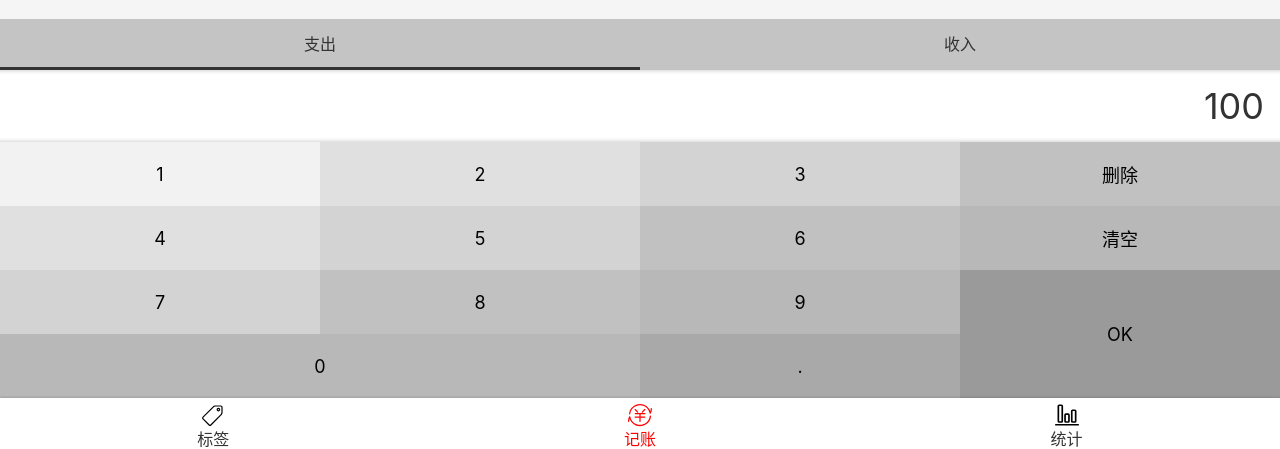
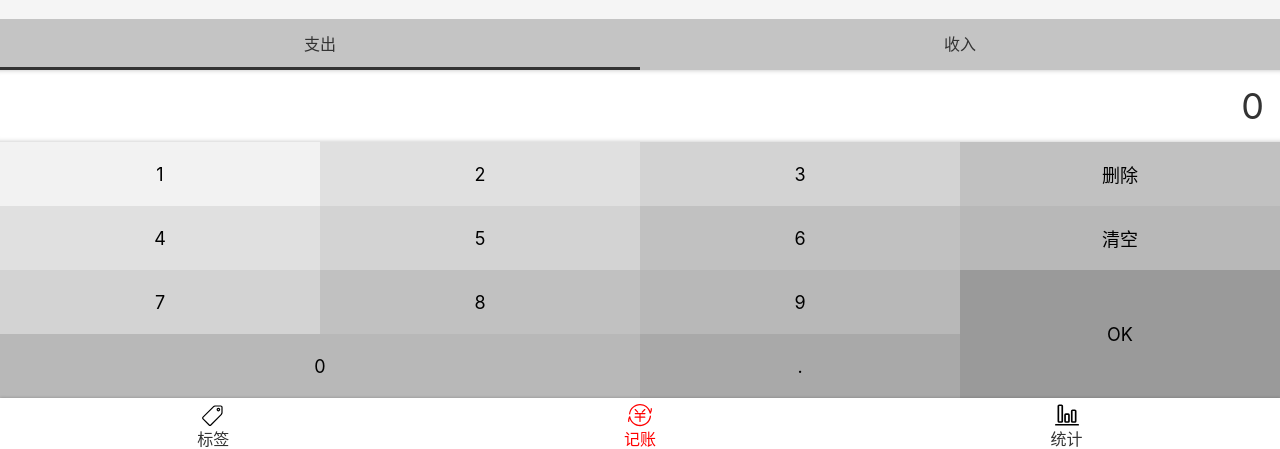
Before and after one commit to Crescent-zxy/MiaoMiao-Accounting, a React app: page /#/money in a window 1280 px wide. Shown: the part 344-793 px from the top of the page. Built offline with nearby package versions, Linux system fonts and the light colour scheme.

Commit message:
NumberPadSection 事件委托

```diff
--- a/src/views/Money.tsx
+++ b/src/views/Money.tsx
@@ -14,31 +14,8 @@ const Money = () => (
   <MoneyLayout>
     <TagSection />
     <NoteSection />
-    <CategorySection>
-      <ul>
-        <li className="selected">支出</li>
-        <li>收入</li>
-      </ul>
-    </CategorySection>
-    <NumberPadSection>
-      <div className="output">100</div>
-      <div className="pad clearfix">
-        <button>1</button>
-        <button>2</button>
-        <button>3</button>
-        <button>删除</button>
-        <button>4</button>
-        <button>5</button>
-        <button>6</button>
-        <button>清空</button>
-        <button>7</button>
-        <button>8</button>
-        <button>9</button>
-        <button className="ok">OK</button>
-        <button className="zero">0</button>
-        <button>.</button>
-      </div>
-    </NumberPadSection>
+    <CategorySection />
+    <NumberPadSection />
   </MoneyLayout>
 );
 
--- a/src/views/money/NoteSection.tsx
+++ b/src/views/money/NoteSection.tsx
@@ -22,11 +22,11 @@ const Wrapper = styled.section`
 `;
 
 const NoteSection: React.FC = () => {
-  // const [note, setNote] = useState<string>("");
+  const [, setNote] = useState<string>("");
   const refInput = useRef<HTMLInputElement>(null);
   const onBlur = () => {
     if (refInput.current) {
-      // setNote(refInput.current.value);
+      setNote(refInput.current.value);
       console.log(refInput.current.value);
     }
   };
--- a/src/views/money/NumberPadSection.tsx
+++ b/src/views/money/NumberPadSection.tsx
@@ -1,6 +1,7 @@
+import { useState } from "react";
 import styled from "styled-components";
 
-const NumberPadSection = styled.section`
+const Wrapper = styled.section`
   /* display: flex;
   flex-direction: column; */
   > .output {
@@ -57,4 +58,68 @@ const NumberPadSection = styled.section`
     }
   }
 `;
+
+const NumberPadSection: React.FC = () => {
+  const [output, setOutput] = useState("0");
+  const numberButtonClick = (e: React.MouseEvent) => {
+    const text = (e.target as HTMLButtonElement).textContent;
+    if (text === null) {
+      return;
+    }
+    switch (text) {
+      case "0":
+      case "1":
+      case "2":
+      case "3":
+      case "4":
+      case "5":
+      case "6":
+      case "7":
+      case "8":
+      case "9":
+        if (output === "0") {
+          setOutput(text);
+        } else {
+          setOutput(output + text);
+        }
+        break;
+      case ".":
+        console.log(".");
+        break;
+      case "OK":
+        console.log("OK");
+        break;
+      case "清空":
+        console.log("清空");
+        break;
+      case "删除":
+        console.log("删除");
+        break;
+      default:
+        break;
+    }
+  };
+  return (
+    <Wrapper>
+      <div className="output">{output}</div>
+      <div className="pad clearfix" onClick={numberButtonClick}>
+        <button>1</button>
+        <button>2</button>
+        <button>3</button>
+        <button>删除</button>
+        <button>4</button>
+        <button>5</button>
+        <button>6</button>
+        <button>清空</button>
+        <button>7</button>
+        <button>8</button>
+        <button>9</button>
+        <button className="ok">OK</button>
+        <button className="zero">0</button>
+        <button>.</button>
+      </div>
+    </Wrapper>
+  );
+};
+
 export { NumberPadSection };
--- a/src/views/money/TagSection.tsx
+++ b/src/views/money/TagSection.tsx
@@ -42,24 +42,27 @@ const TagSection: React.FunctionComponent = (props) => {
       setTags([...tags, tagName]);
     }
   };
-  const toggleTag = (tag: string) => {
-    const index = selectedTags.indexOf(tag);
-    if (index >= 0) {
-      // 已选中，复制没有选中的 tag，作为新的 selectedTag
-      setSelectedTags(selectedTags.filter((t) => t !== tag));
-    } else {
-      setSelectedTags([...selectedTags, tag]);
+  const toggleTag = (e: React.MouseEvent) => {
+    const tag = e.target as HTMLLIElement;
+    if (tag.textContent === null) {
+      return;
+    }
+    if (tag.tagName.toLowerCase() === "li") {
+      const index = selectedTags.indexOf(tag.textContent);
+      if (index >= 0) {
+        // 已选中，复制没有选中的 tag，作为新的 selectedTag
+        setSelectedTags(selectedTags.filter((t) => t !== tag.textContent));
+      } else {
+        setSelectedTags([...selectedTags, tag.textContent]);
+      }
     }
   };
   return (
     <Wrapper>
-      <ol>
+      <ol onClick={toggleTag}>
         {tags.map((tag) => (
           <li
             key={tag}
-            onClick={() => {
-              toggleTag(tag);
-            }}
             className={selectedTags.indexOf(tag) >= 0 ? "selected" : ""}
           >
             {tag}
```
